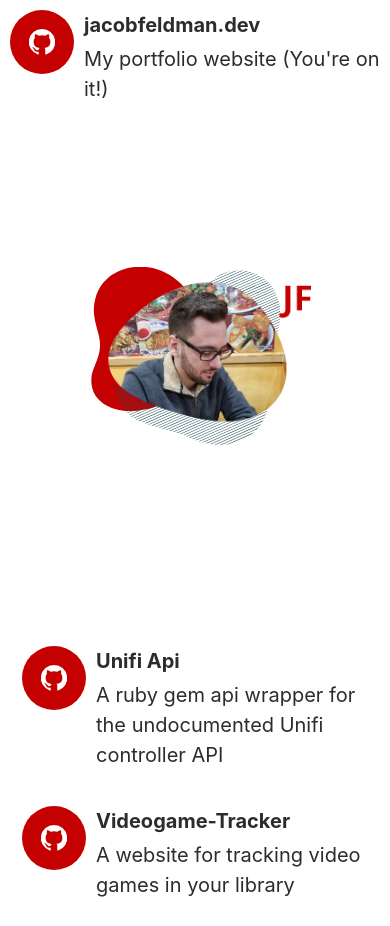
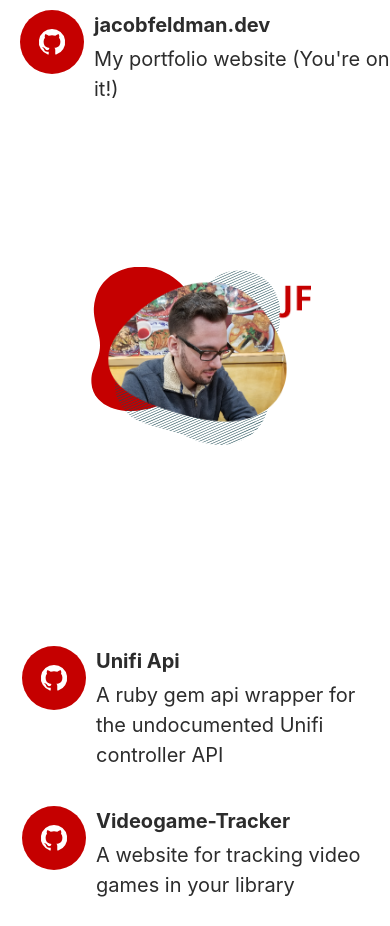
Before and after one commit to cooljacob204/jacobfeldman.dev, a React (Create React App) app: page / in a window 390 px wide. Built offline with nearby package versions, Linux system fonts and the light colour scheme.

Commit message:
Fixes margin of top project element

```diff
--- a/src/App.css
+++ b/src/App.css
@@ -38,12 +38,12 @@ html, body, .App{
 }
 
 .top > .project {
-  margin-left: 195px;
+  margin-left: 72px;
 }
 
 @media screen and (max-width: 864px) {
   .top > .project {
-    margin-left: 10px;
+    margin-left: 20px;
     margin-top: 10px;
   }
 
```
